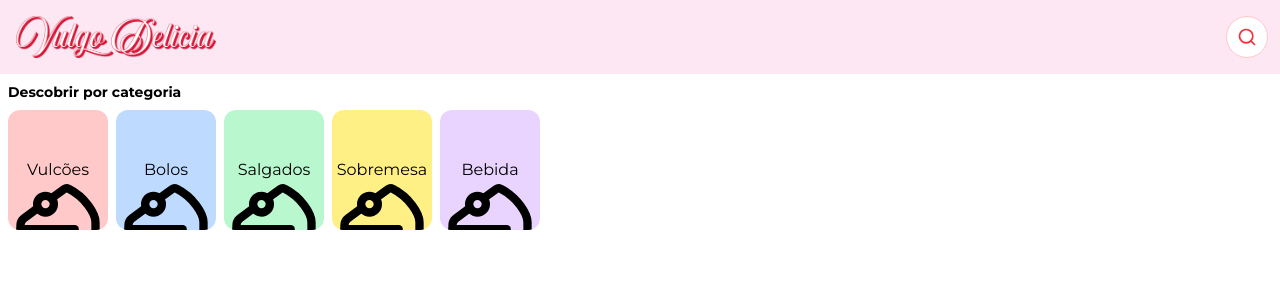
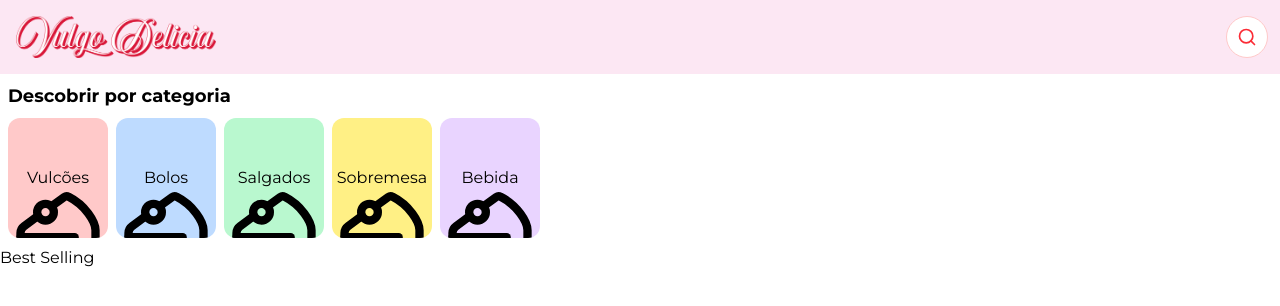
Before and after one commit to arthuracmm/vulgodelicia, a React (Vite) app: page / in a window 1280 px wide. Shown: the top 306 px of the page. Built offline with nearby package versions, Linux system fonts and the light colour scheme.

Commit message:
Criando Componente de Categoria e Mais Vendido

```diff
--- /dev/null
+++ b/src/components/BestSelling.tsx
@@ -0,0 +1,7 @@
+export default function BestSelling() {
+    return (
+        <div>
+            <h1>Best Selling</h1>
+        </div>
+    )
+}
--- a/src/components/Categories.tsx
+++ b/src/components/Categories.tsx
@@ -28,7 +28,7 @@ export default function Categories() {
         <div className="w-full flex flex-col gap-2 ">
             <div className="flex flex-col gap-2 overflow-x-auto whitespace-nowrap w-full py-2 px-1 scrollbar-hide pl-2">
                 <div className="flex w-full justify-between">
-                    <h1 className="text-sm font-bold">Descobrir por categoria</h1>
+                    <h1 className="text-lg font-bold">Descobrir por categoria</h1>
                 </div>
                 <div className="flex flex-row gap-2">
                     {categories.map((category, idx) => (
--- a/src/pages/Home.tsx
+++ b/src/pages/Home.tsx
@@ -1,5 +1,6 @@
 import Header from "../components/Header";
 import Categories from "../components/Categories";
+import BestSelling from "../components/BestSelling";
 
 export default function Home() {
   return (
@@ -7,6 +8,7 @@ export default function Home() {
       <Header />
       <div className="flex flex-col w-full">
        <Categories/>
+       <BestSelling/>
       </div>
     </div>
   )
```
